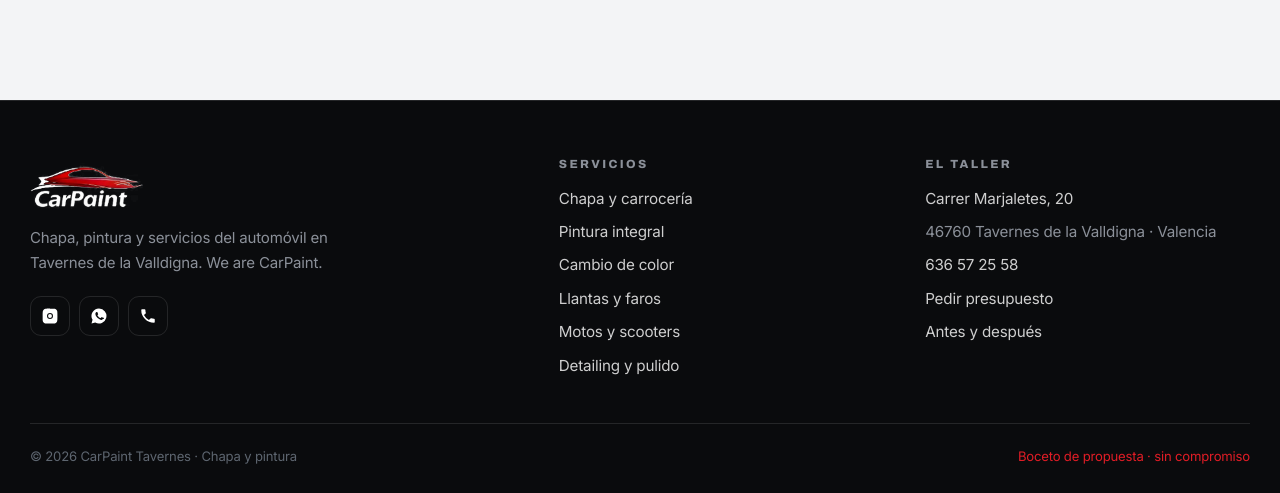
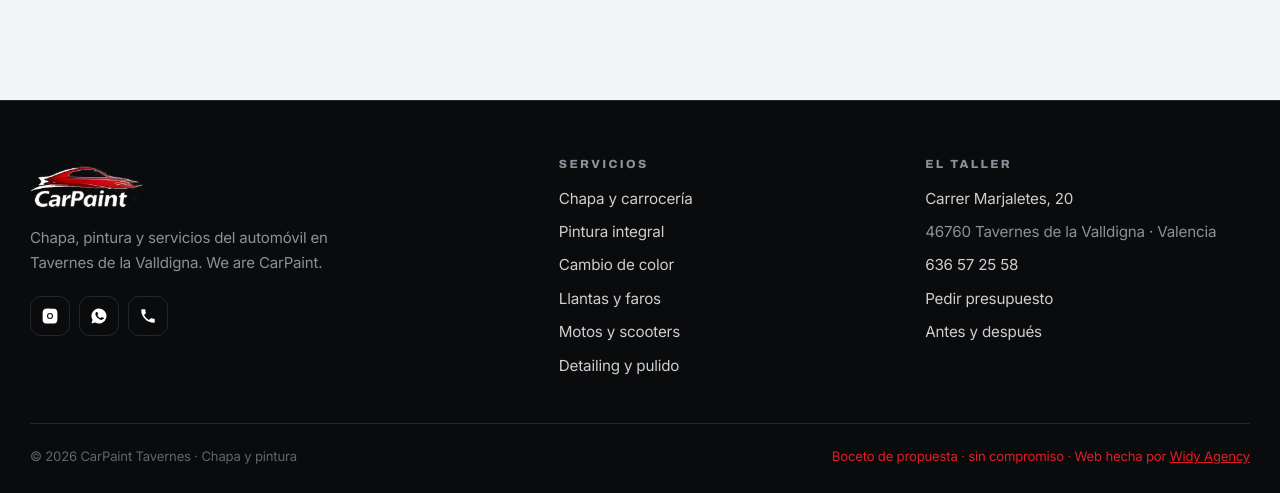
Before and after one commit to widyagencyinfo-art/carpaint-web-widy, a plain HTML site: page index.html in a window 1280 px wide. Shown: the part 7868-8361 px from the top of the page. Drawn offline with Linux system fonts and the light colour scheme.

Commit message:
Pie: Web hecha por Widy Agency

```diff
--- a/index.html
+++ b/index.html
@@ -348,7 +348,7 @@
   </div>
   <div class="wrap ftr__legal">
     <span>© <span id="year"></span> CarPaint Tavernes · Chapa y pintura</span>
-    <span class="ftr__note">Boceto de propuesta · sin compromiso</span>
+    <span class="ftr__note">Boceto de propuesta · sin compromiso · Web hecha por <a href="https://widy.agency" target="_blank" rel="noopener">Widy Agency</a></span>
   </div>
 </footer>
 
```
